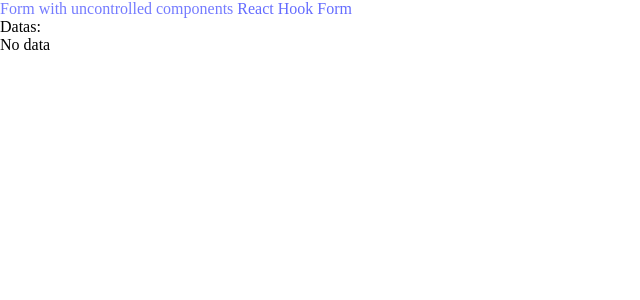
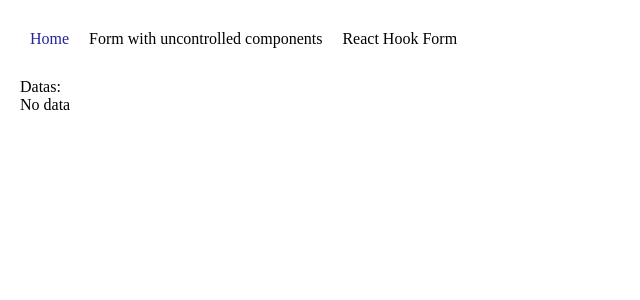
Before and after one commit to alenzija/rs-school-react, a React (Vite) app: page / in a window 1280 px wide. Shown: the top 300 px of the page, without its empty margins (0-640 px from the left). Built offline with nearby package versions, Linux system fonts and the light colour scheme.

Commit message:
feat: create layout

```diff
--- a/package.json
+++ b/package.json
@@ -37,6 +37,7 @@
     "husky": "^8.0.3",
     "lint-staged": "^15.1.0",
     "prettier": "^3.1.0",
+    "sass": "^1.69.5",
     "typescript": "^5.2.2",
     "vite": "^5.0.0"
   }
--- a/src/app/index.tsx
+++ b/src/app/index.tsx
@@ -1,4 +1,3 @@
-import { Link } from 'react-router-dom';
 import { useSelector } from 'react-redux';
 import { RootState } from '../store/store';
 
@@ -6,10 +5,6 @@ export const App = () => {
   const forms = useSelector((state: RootState) => state.dataForm);
   return (
     <>
-      <div>
-        <Link to="/form">Form with uncontrolled components</Link>
-        <Link to="/react-hook-form"> React Hook Form</Link>
-      </div>
       <div>Datas:</div>
       {forms.currentData ? (
         <div>{forms.currentData?.name}</div>
--- /dev/null
+++ b/src/components/layout/index.tsx
@@ -0,0 +1,22 @@
+import { NavLink, Outlet } from 'react-router-dom';
+
+import './layout.scss';
+
+export const Layout = () => {
+  return (
+    <div className="container">
+      <header className="header">
+        <div>
+          <NavLink to="/">Home</NavLink>
+        </div>
+        <div>
+          <NavLink to="/form">Form with uncontrolled components</NavLink>
+        </div>
+        <div>
+          <NavLink to="/react-hook-form">React Hook Form</NavLink>
+        </div>
+      </header>
+      <Outlet />
+    </div>
+  );
+};
--- /dev/null
+++ b/src/components/layout/layout.scss
@@ -0,0 +1,26 @@
+.container {
+  max-width: 1440px;
+  margin: auto;
+  padding: 20px;
+}
+
+.header {
+  display: flex;
+  width: 100%;
+  margin-bottom: 20px;
+  div {
+    margin: 10px;
+
+    a {
+      color: #000000;
+
+      &:hover {
+        color: #808080;
+      }
+
+      &.active {
+        color: #232397;
+      }
+    }
+  }
+}
--- a/src/pages/react-hook-form.tsx
+++ b/src/pages/react-hook-form.tsx
@@ -60,7 +60,6 @@ export const ReactHookForm = () => {
   const dispatch = useDispatch();
 
   const onSubmit: SubmitHandler<IFormData> = (data) => {
-    console.log('>>>>SUBMIT>', data);
     dispatch(addData(data));
     navigate('/');
   };
```
Also changed, not shown: src/routes.tsx (+7 -3 lines), src/components/info/index.tsx (added), src/components/info/info.scss (added), 1 other file (tests, documents, lock files or other folders).
